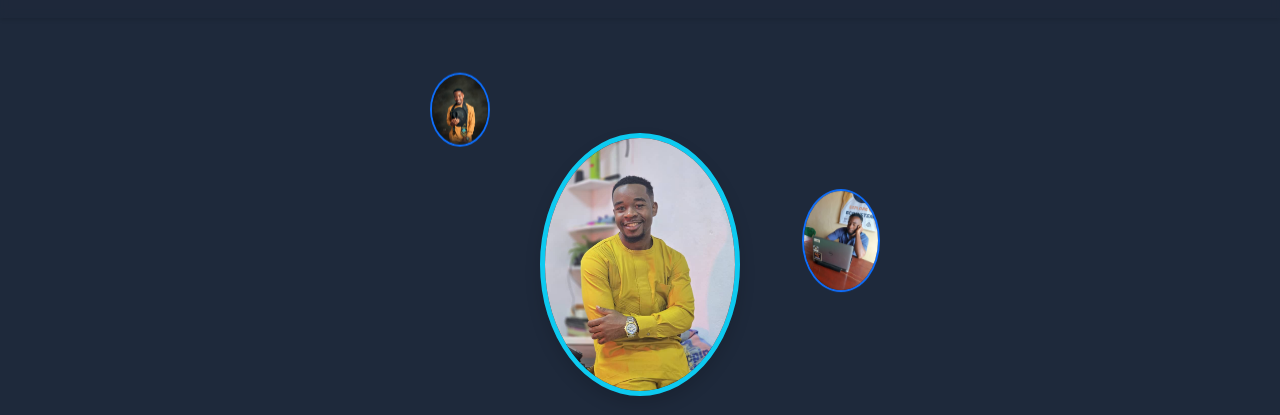
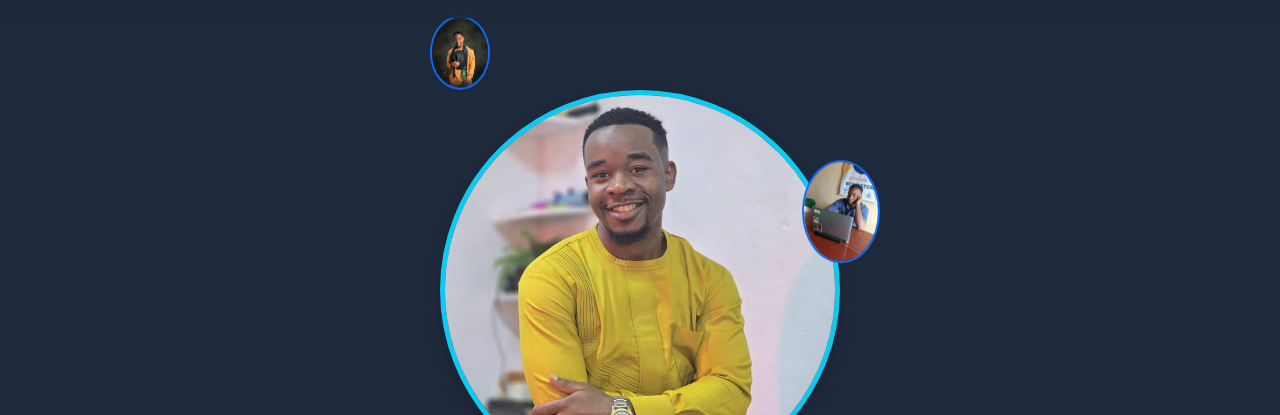
Before and after one commit to Sammi-Drums/Akia, a plain HTML site: page index.html in a window 1280 px wide. Shown: the part 88-503 px from the top of the page. Drawn offline with nearby package versions, Linux system fonts and the light colour scheme.

Commit message:
Update index.html
Adjusting image size for better visibility

```diff
--- a/index.html
+++ b/index.html
@@ -160,6 +160,7 @@
 
     <main>
         <!-- Home / Hero Section -->
+        <br>
         <section id="hero" class="container py-5 min-vh-100 d-flex justify-content-center align-items-center animate-on-scroll">
             <div class="text-center position-relative" style="width: 100%; max-width: 600px;">
                 <!-- Main Image - The "Sun" -->
@@ -167,7 +168,7 @@
                     src="Images/team11.jpg"
                     alt="Your professional photo"
                     class="rounded-circle border border-5 border-info shadow glow-on-hover img-fluid"
-                    style="max-width: 200px; height: auto; object-fit: cover;"
+                    style="width: 400px; height: 400px; object-fit: cover;"
                 />
 
                 <!-- Smaller "Planet" Images -->
```
